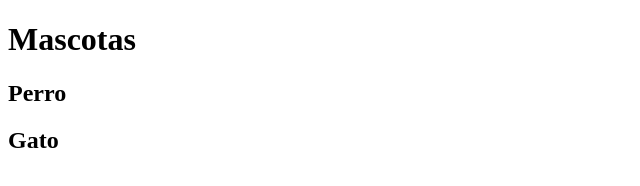
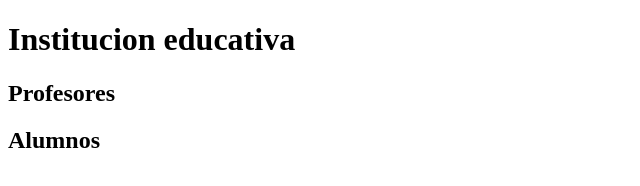
Before and after one commit to MaykolAnthony/Proyecto-may01, a plain HTML site: page intex.html in a window 1280 px wide. Shown: the whole page, without its empty margins (0-640 px from the left). Drawn offline with Linux system fonts and the light colour scheme.

Commit message:
modificamos el inicio

```diff
--- a/intex.html
+++ b/intex.html
@@ -6,8 +6,8 @@
     <title>Document</title>
 </head>
 <body>
-    <h1>Mascotas</h1>
-    <h2>Perro</h2>
-    <h2>Gato</h2>
+    <h1>Institucion educativa</h1>
+    <h2>Profesores</h2>
+    <h2>Alumnos</h2>
 </body>
 </html>
```
